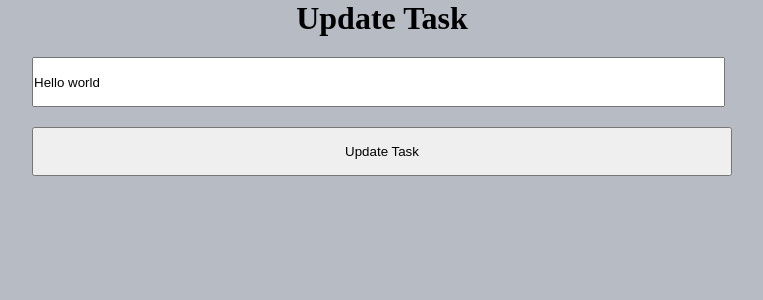
After one commit to robinucar/toDo_flask, a Flask app: page /update/1 in a window 1280 px wide. The commit adds this page. Shown: the top 300 px of the page, without its empty margins (258-1021 px from the left). Run offline with Flask 2, Linux system fonts and the light colour scheme; data comes from the database, SQL or seed files in the repository; both versions use the stored data as it was after the commit.

Commit message:
update task

```diff
--- a/app.py
+++ b/app.py
@@ -53,5 +53,19 @@ def delete(id):
     except:
         return 'There was a problem deleting that task'
 
+
+# Update Task route
+@app.route('/update/<int:id>', methods=['GET', 'POST'])
+def update(id):
+    task = Todo.query.get_or_404(id)
+    if request.method == 'POST':
+       task.content = request.form['content']
+       try:
+           db.session.commit() # no need add  because we are updating the task
+           return redirect('/')
+       except:
+            return 'There was an issue updating your task'
+    else:
+        return render_template('update.html', task=task)
 if __name__ == "__main__":
     app.run(debug=True)
--- a/templates/index.html
+++ b/templates/index.html
@@ -16,7 +16,7 @@
       <td>
         <a href="/delete/{{task.id}}" class="actions delete">Delete</a>
         <br />
-        <a href="" class="actions update">Update</a>
+        <a href="/update/{{task.id}}" class="actions update">Update</a>
       </td>
     </tr>
     {% endfor %}
--- /dev/null
+++ b/templates/update.html
@@ -0,0 +1,12 @@
+{% extends 'base.html' %} {% block head %}
+<title>Task Master</title>
+{% endblock %} {% block body %}
+<h1>Update Task</h1>
+<div class="content">
+
+  <form action="/update/{{task.id}}" method="post" class="form">
+    <input type="text" name="content" , id="content" value="{{task.content}}" />
+    <input type="submit" value="Update Task" class="submit" />
+  </form>
+</div>
+{% endblock %}
```
Also changed, not shown: test.db.
